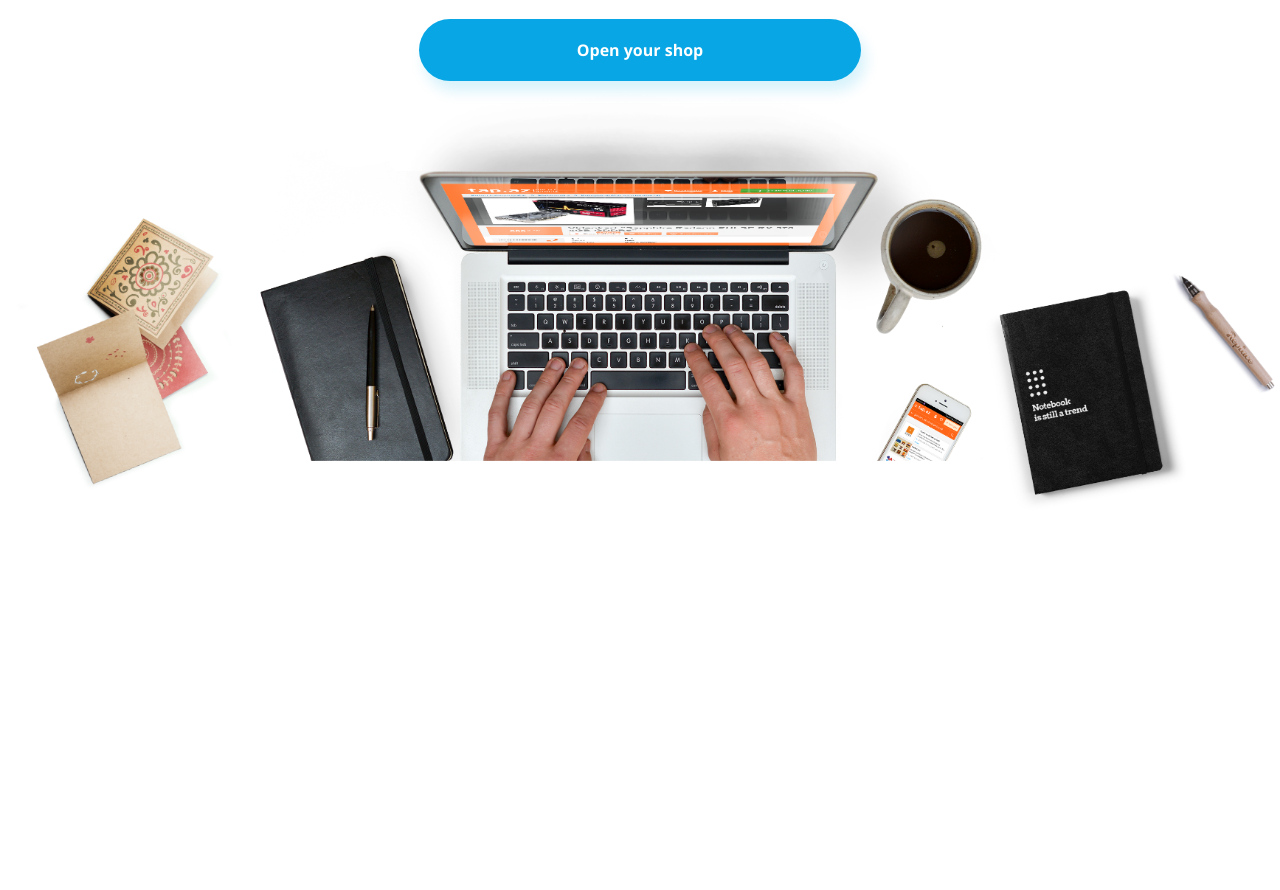
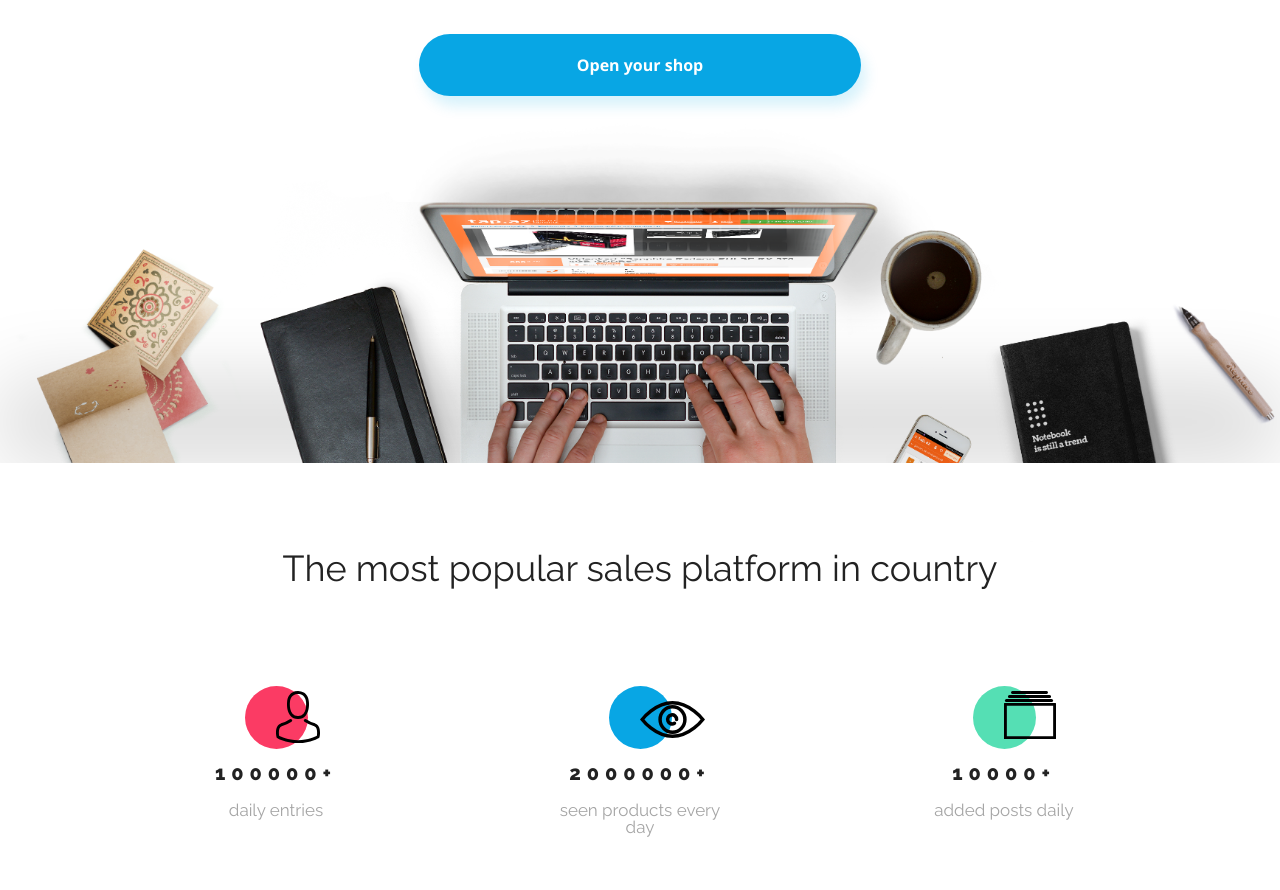
Before and after one commit to P1kczu/BestShop, a plain HTML site: page index.html in a window 1280 px wide. Shown: the part 304-1194 px from the top of the page. Before the commit the page ends 823 px from the top, so only its background shows below. Drawn offline with nearby package versions, Linux system fonts and the light colour scheme.

Commit message:
stats-screen section added

```diff
--- a/css/style.css
+++ b/css/style.css
@@ -17,15 +17,23 @@
 
 body {
     font-family: 'Raleway', sans-serif;
-    position: relative;
 }
-
-/* --- HEADER STYLES --- */
 
 .container {
     margin: 0 auto;
     max-width: 1352px;
 }
+                                   /* ------ HEADER STYLES ------ */
+
+header {
+    margin-bottom: 145px;
+    position: sticky;
+    top: 0;
+    background: var(--color-white);
+
+}
+
+/*  navigation bar  */
 
 nav .container {
     display: flex;
@@ -35,10 +43,7 @@ nav .container {
 nav {
     width: 100%;
     height: 70px;
-    margin-bottom: 130px;
     box-shadow: 0 3px 6px #00000029;
-    position: sticky;
-    top: 0;
 }
 
 .navigation__menu {
@@ -76,6 +81,8 @@ nav {
     color: var(--color-primary);
 }
 
+                        /* ------ SECTION OPENING-SCREEN ------ */
+
 .opening-screen {
     display: flex;
     flex-direction: column;
@@ -105,6 +112,8 @@ nav {
     font-size: 16px;
     text-decoration: none;
     border: 1px solid rgba(255, 255, 255, 0);
+    transition: 0.5s;
+    margin-bottom: 16px;
 }
 
 .opening-screen__button-cta:hover {
@@ -113,6 +122,87 @@ nav {
     border: 1px solid var(--color-primary);
 }
 
-header > img {
+.opening-screen__background {
+    position: relative;
+}
+
+.opening-screen__background-image {
     width: 100%;
 }
+
+.blank {
+    background: var(--color-white);
+    width: 100%;
+    height: 78px;
+    position: absolute;
+    bottom: 9px;
+    box-shadow: 0px -80px 80px #00000029;
+}
+
+                                /* ------ SECTION STATS-SCREEN ------ */
+
+.stats-screen {
+    display: flex;
+    flex-wrap: wrap;
+    justify-content: space-evenly;
+    background: var(--color-white);
+}
+
+.stats-screen__title {
+    width: 100%;
+    text-align: center;
+    font-size: 36px;
+    margin-bottom: 100px;
+}
+
+.stats-screen__box {
+    width: 176px;
+    height: 167px;
+    display: flex;
+    flex-direction: column;
+    align-items: center;
+    text-align: center;
+    margin-bottom: 120px;
+}
+
+.dot {
+    width: 63px;
+    height: 63px;
+    background: #bada55;
+    border-radius: 50%;
+    margin-bottom: 14px;
+    position: relative;
+}
+
+.red {
+    background: var(--color-redish);
+}
+
+.blue {
+    background: var(--color-primary);
+}
+
+.green {
+    background: var(--color-green);
+}
+
+.stats-screen__box-title {
+    margin-bottom: 19px;
+    font-weight: 800;
+    font-size: 20px;
+    letter-spacing: 5.96px;
+}
+
+.stats-screen__text {
+    font-size: 17px;
+    color: var(--color-grey);
+}
+
+.stats-screen__box__image {
+    position: absolute;
+    top: 5px;
+}
+
+.dot.blue > img {
+    top: 15px;
+}
--- a/index.html
+++ b/index.html
@@ -14,6 +14,7 @@
 </head>
 <body>
 
+
 <header>
 
     <nav>
@@ -28,15 +29,53 @@
         </div>
     </nav>
 
+</header>
+
+
+<section class="opening-screen__section">
+
     <div class="opening-screen container">
         <h1 class="opening-screen__title">Sell More!</h1>
         <p class="opening-screen__text">Open shop on our platform and increase your sales</p>
         <a class="opening-screen__button-cta" href="">Open your shop</a>
     </div>
 
-    <img class="opening-screen__background-image" src="image/Background.png" alt="background">
+    <div class="opening-screen__background">
+        <img class="opening-screen__background-image" src="image/Background.png" alt="background">
+        <div class="blank"></div>
+    </div>
+</section>
 
-</header>
+
+<section class="stats-screen container">
+
+    <h2 class="stats-screen__title">The most popular sales platform in country</h2>
+
+    <div class="stats-screen__box">
+        <div class="dot red">
+            <img class="stats-screen__box__image" src="image/Person.svg" alt="person">
+        </div>
+        <h3 class="stats-screen__box-title">100000+</h3>
+        <p class="stats-screen__text">daily entries</p>
+    </div>
+
+    <div class="stats-screen__box">
+        <div class="dot blue">
+            <img class="stats-screen__box__image" src="image/Eye.svg" alt="eye">
+        </div>
+        <h3 class="stats-screen__box-title">2000000+</h3>
+        <p class="stats-screen__text">seen products every day</p>
+    </div>
+
+    <div class="stats-screen__box">
+        <div class="dot green">
+            <img class="stats-screen__box__image" src="image/Catalog.svg" alt="catalogue"></div>
+        <h3 class="stats-screen__box-title">10000+</h3>
+        <p class="stats-screen__text">added posts daily</p>
+    </div>
+
+</section>
+
 
 </body>
 </html>
```
